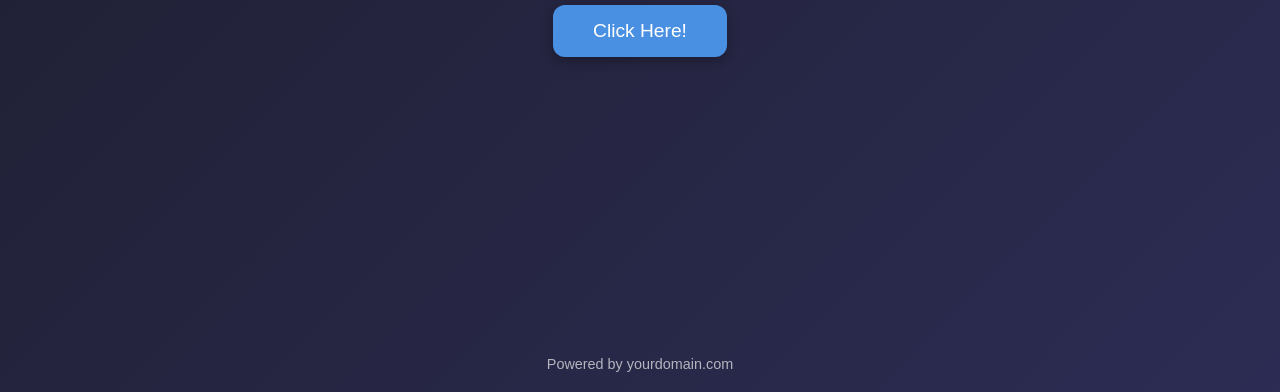
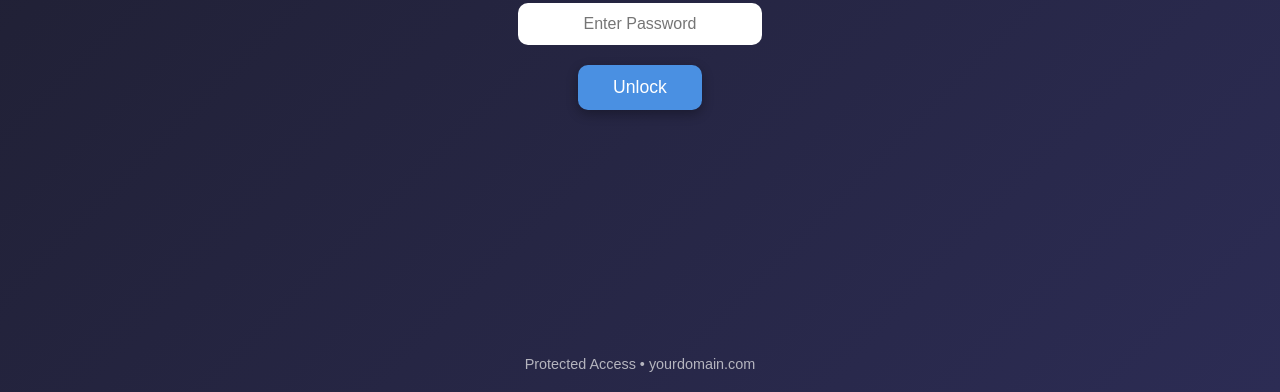
Before and after one commit to JamesWalton69/fileshosy, a plain HTML site: page index.html in a window 1280 px wide. Shown: the part 408-800 px from the top of the page. Drawn offline with Linux system fonts and the light colour scheme.

Commit message:
Implement secure file access with password input
Updated the title and added password protection for file access.

```diff
--- a/index.html
+++ b/index.html
@@ -3,7 +3,7 @@
 <head>
   <meta charset="UTF-8">
   <meta name="viewport" content="width=device-width, initial-scale=1.0">
-  <title>Files Access</title>
+  <title>Secure File Access</title>
   <style>
     body {
       background: linear-gradient(135deg, #1e1e2f, #2c2c54);
@@ -23,13 +23,24 @@
       margin-bottom: 20px;
     }
 
+    input[type="password"] {
+      padding: 12px;
+      border: none;
+      border-radius: 10px;
+      font-size: 1rem;
+      outline: none;
+      text-align: center;
+      width: 220px;
+      margin-bottom: 20px;
+    }
+
     .button {
       background: #4a90e2;
       color: white;
-      padding: 15px 40px;
+      padding: 12px 35px;
       border: none;
-      border-radius: 12px;
-      font-size: 1.2rem;
+      border-radius: 10px;
+      font-size: 1.1rem;
       cursor: pointer;
       transition: all 0.3s ease;
       box-shadow: 0 4px 12px rgba(0, 0, 0, 0.3);
@@ -47,13 +58,35 @@
       font-size: 0.9rem;
       opacity: 0.7;
     }
+
+    .error {
+      color: #ff6b6b;
+      margin-top: 10px;
+      font-size: 0.95rem;
+      display: none;
+    }
   </style>
 </head>
 <body>
-  <h1>Please click below to access your files</h1>
-  <a href="https://www.playbook.com/s/files34/files/" target="_blank">
-    <button class="button">Click Here!</button>
-  </a>
-  <footer>Powered by yourdomain.com</footer>
+  <h1>🔒 Secure Access Required</h1>
+  <p>Please enter the access password to view the files.</p>
+  <input type="password" id="passwordInput" placeholder="Enter Password">
+  <button class="button" onclick="checkPassword()">Unlock</button>
+  <p id="errorMsg" class="error">Incorrect password. Try again.</p>
+  <footer>Protected Access • yourdomain.com</footer>
+
+  <script>
+    function checkPassword() {
+      const password = document.getElementById('passwordInput').value;
+      const errorMsg = document.getElementById('errorMsg');
+      const correctPassword = 'access123'; // Change this to your real password
+
+      if (password === correctPassword) {
+        window.location.href = 'https://www.playbook.com/s/files34/files/';
+      } else {
+        errorMsg.style.display = 'block';
+      }
+    }
+  </script>
 </body>
 </html>
```
